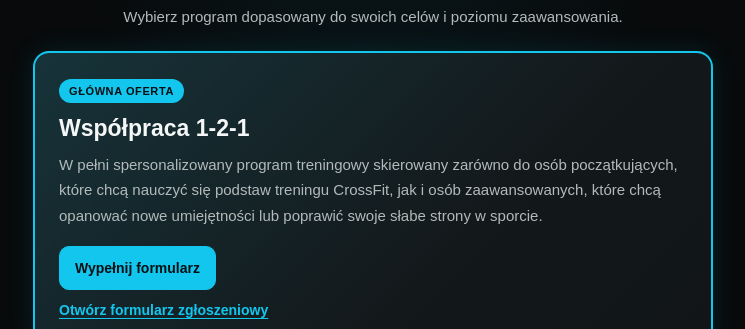
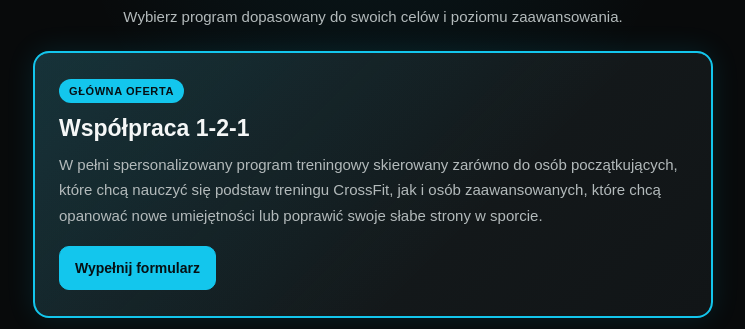
Before and after one commit to silniznatury/Silniznatury.github.io, a plain HTML site: page index.html in a window 1280 px wide. Shown: the part 454-783 px from the top of the page, without its empty margins (267-1012 px from the left). Drawn offline with Linux system fonts and the light colour scheme.

Commit message:
Update index.html

```diff
--- a/index.html
+++ b/index.html
@@ -150,7 +150,6 @@
     }
 
     .program-card--featured {
-      position: relative;
       padding: 26px 24px;
       border: 2px solid var(--accent);
       background:
@@ -201,21 +200,6 @@
     .program-link--featured:hover {
       border-color: #74e5ff;
       background: #74e5ff;
-    }
-
-    .application-form-link {
-      display: block;
-      width: fit-content;
-      margin-top: 12px;
-      color: var(--accent);
-      font-size: 14px;
-      font-weight: 700;
-      text-decoration: underline;
-      text-underline-offset: 3px;
-    }
-
-    .application-form-link:hover {
-      color: #74e5ff;
     }
 
     footer {
@@ -322,20 +306,11 @@
 
         <a
           class="program-link program-link--featured"
-          href="https://app.fitr.training/coach/programs/154917/clients"
+          href="https://docs.google.com/forms/d/e/1FAIpQLSdiXDini2ai2FjQ71ZKp-8B_zSpsJV2SFizeJHUWKijg73fKw/viewform?usp=header"
           target="_blank"
           rel="noopener noreferrer"
         >
           Wypełnij formularz
-        </a>
-
-        <a
-          class="application-form-link"
-          href="https://docs.google.com/forms/d/e/1FAIpQLSdiXDini2ai2FjQ71ZKp-8B_zSpsJV2SFizeJHUWKijg73fKw/viewform?usp=header"
-          target="_blank"
-          rel="noopener noreferrer"
-        >
-          Otwórz formularz zgłoszeniowy
         </a>
       </article>
 
```
